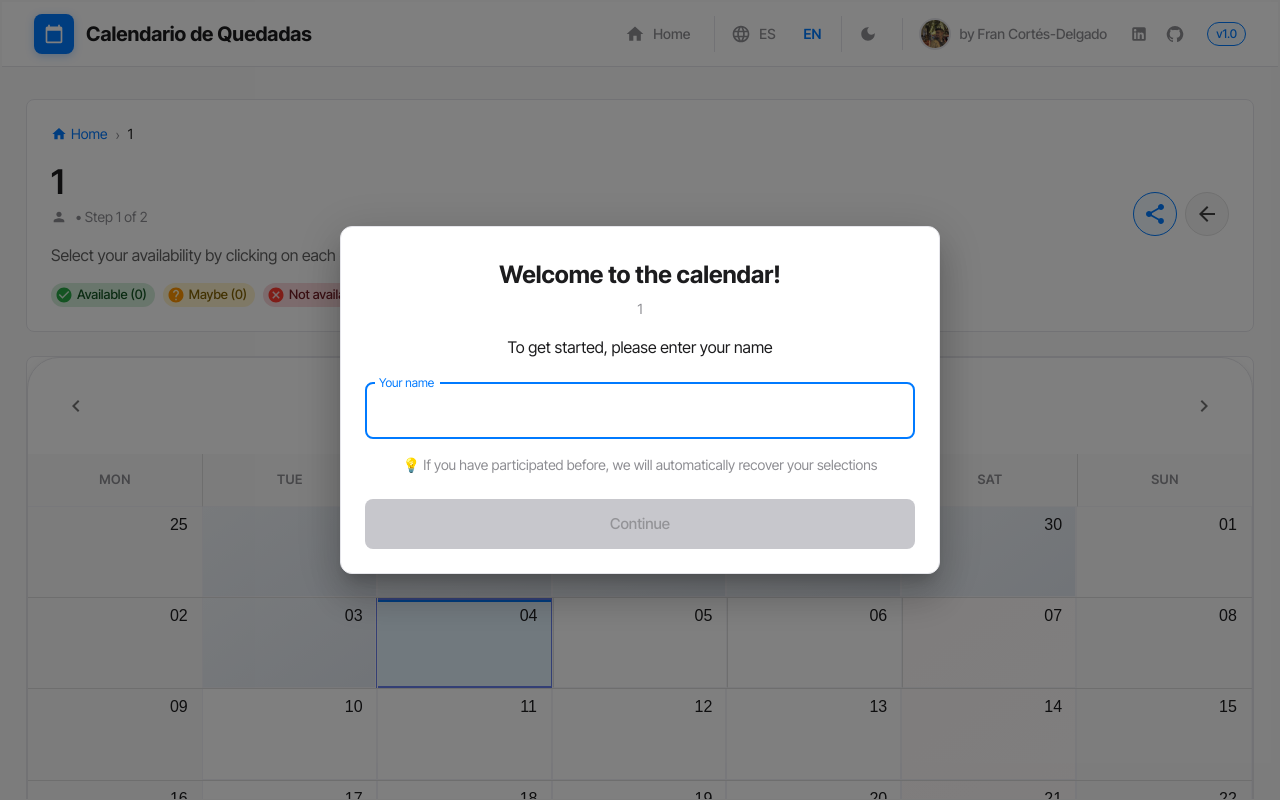
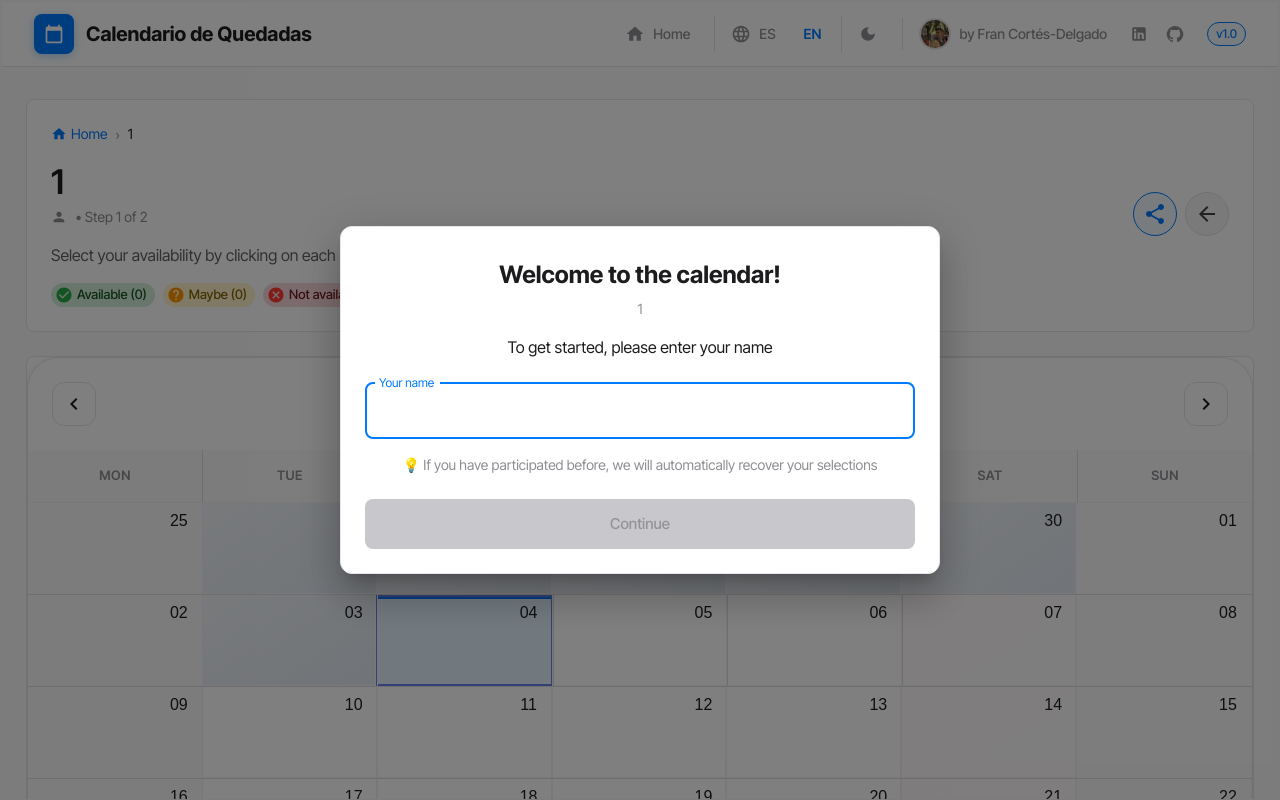
Before and after one commit to francordel/calendario-quedadas, a React (Create React App) app: page /1 in a window 1280 px wide. Built offline with nearby package versions, Linux system fonts and the light colour scheme; no server answers.

Commit message:
<> darkmode

```diff
--- a/src/pages/Calendar.js
+++ b/src/pages/Calendar.js
@@ -495,19 +495,57 @@ function Calendar() {
                 return (
                   <Box className="calendar-month-nav" sx={{ p: 3 }}>
                     <IconButton
-                      className="calendar-nav-button"
                       onClick={() => props.onNavigate("PREV")}
+                      sx={{
+                        width: 44,
+                        height: 44,
+                        borderRadius: 3,
+                        backgroundColor: 'background.paper',
+                        border: 1,
+                        borderColor: 'divider',
+                        color: 'text.primary',
+                        '&:hover': {
+                          backgroundColor: 'action.hover',
+                          borderColor: 'text.secondary',
+                        },
+                        '&:active': {
+                          transform: 'scale(0.95)',
+                        },
+                      }}
                     >
                       <NavigateBeforeIcon />
                     </IconButton>
 
-                    <Typography className="calendar-month-title">
+                    <Typography
+                      sx={{
+                        fontSize: '20px',
+                        fontWeight: 600,
+                        color: 'text.primary',
+                        margin: 0,
+                        textAlign: 'center',
+                      }}
+                    >
                       {props.label}
                     </Typography>
 
                     <IconButton
-                      className="calendar-nav-button"
                       onClick={() => props.onNavigate("NEXT")}
+                      sx={{
+                        width: 44,
+                        height: 44,
+                        borderRadius: 3,
+                        backgroundColor: 'background.paper',
+                        border: 1,
+                        borderColor: 'divider',
+                        color: 'text.primary',
+                        '&:hover': {
+                          backgroundColor: 'action.hover',
+                          borderColor: 'text.secondary',
+                        },
+                        '&:active': {
+                          transform: 'scale(0.95)',
+                        },
+                      }}
                     >
                       <NavigateNextIcon />
                     </IconButton>
```
